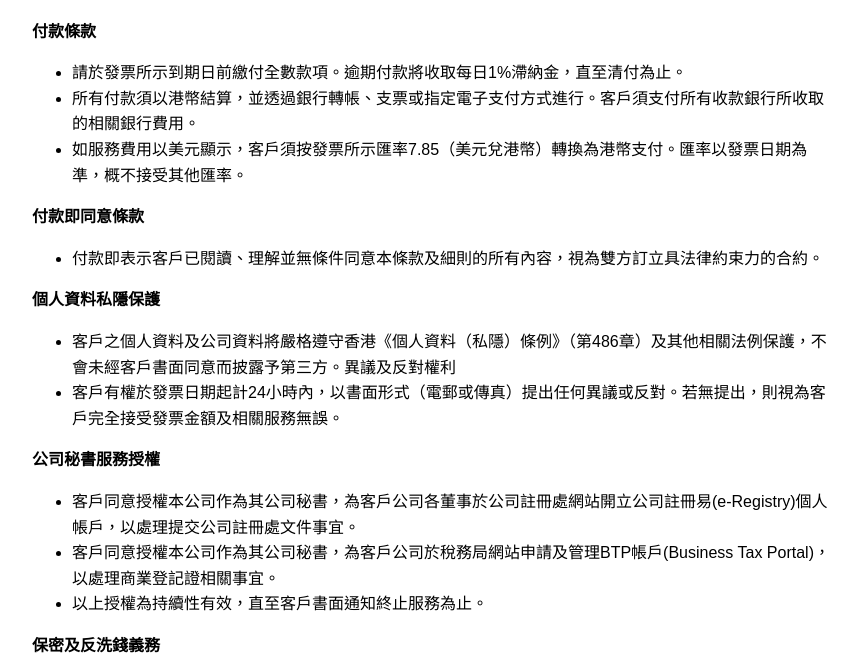
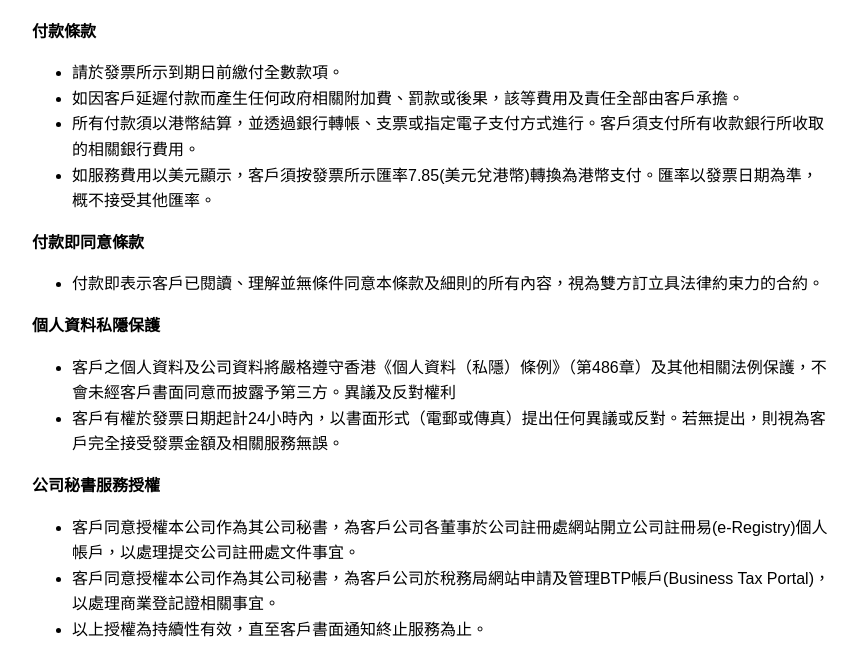
Before and after one commit to Korporatehk/terms, a plain HTML site: page index.html in a window 1280 px wide. Shown: the part 121-781 px from the top of the page, without its empty margins (208-1066 px from the left). Drawn offline with Linux system fonts and the light colour scheme.

Commit message:
Update index.html

```diff
--- a/index.html
+++ b/index.html
@@ -27,9 +27,10 @@
 <div class="section">
 <p><strong>付款條款</strong></p>
 <ul>
-<li>請於發票所示到期日前繳付全數款項。逾期付款將收取每日1%滯納金，直至清付為止。</li>
+<li>請於發票所示到期日前繳付全數款項。</li>
+<li>如因客戶延遲付款而產生任何政府相關附加費、罰款或後果，該等費用及責任全部由客戶承擔。</li>
 <li>所有付款須以港幣結算，並透過銀行轉帳、支票或指定電子支付方式進行。客戶須支付所有收款銀行所收取的相關銀行費用。</li>
-<li>如服務費用以美元顯示，客戶須按發票所示匯率7.85（美元兌港幣）轉換為港幣支付。匯率以發票日期為準，概不接受其他匯率。</li>
+<li>如服務費用以美元顯示，客戶須按發票所示匯率7.85(美元兌港幣)轉換為港幣支付。匯率以發票日期為準，概不接受其他匯率。</li>
 </ul>
 <p><strong>付款即同意條款</strong></p>
 <ul>
@@ -59,7 +60,6 @@
 <p><strong>服務終止及責任限制</strong></p>
 <ul>
 <li>若客戶未能按時繳費，本公司有權終止服務並向政府部門提交辭任通知，而不作另行預告。</li>
-<li>如因客戶延遲付款而產生任何政府相關附加費、罰款或後果，該等費用及責任全部由客戶承擔。</li>
 <li>本公司對服務延誤、資料錯誤或不可抗力所致損失不承擔任何直接或間接責任，責任上限為已收服務費。</li>
 <li>本公司不保證服務結果或稅務優惠，客戶自行承擔稅務風險。</li>
 </ul>
```
